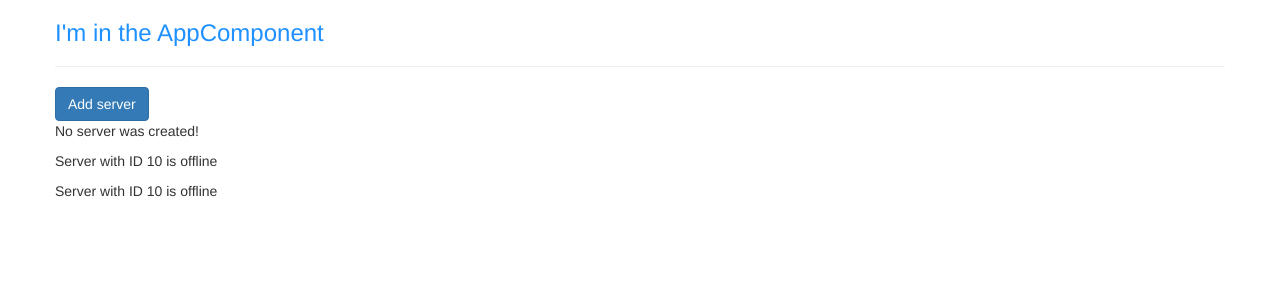
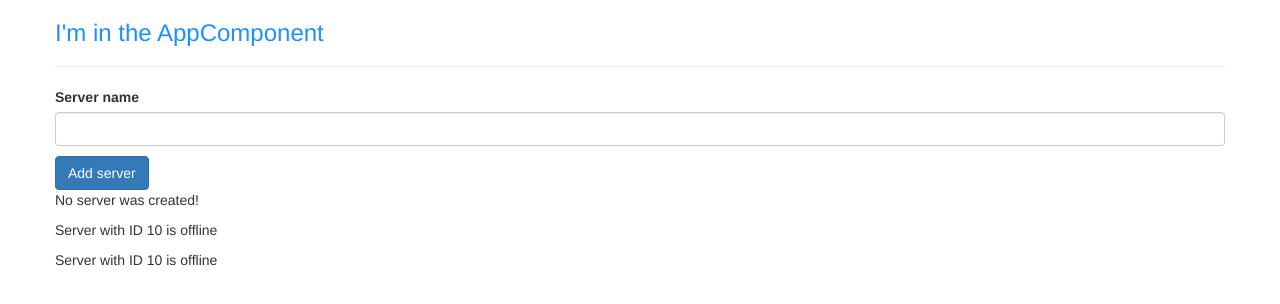
Before and after one commit to dirkgietelink/udemy-ang8, an Angular app: page / in a window 1280 px wide. Shown: the top 304 px of the page. Built offline with nearby package versions, Linux system fonts and the light colour scheme.

Commit message:
vid 30: Event binding and String interpolation combined. Created onUpdateServerName method, containing event object, which is casted.

```diff
--- a/src/app/servers/servers.component.html
+++ b/src/app/servers/servers.component.html
@@ -1,3 +1,9 @@
+<label>Server name</label>
+<input
+  type="text"
+  class="form-control"
+  (input)="onUpdateServerName($event)">
+<p>{{ serverName }}</p>
 <button
   class="btn btn-primary"
   [disabled]="!allowNewServer"
--- a/src/app/servers/servers.component.ts
+++ b/src/app/servers/servers.component.ts
@@ -14,6 +14,7 @@
 
   allowNewServer = false;
   serverCreationStatus = 'No server was created!';
+  serverName = '';
 
   constructor() {
     setTimeout(() => {
@@ -28,4 +29,8 @@
     this.serverCreationStatus = 'Server was created!';
   }
 
+  onUpdateServerName(event: Event) {
+    this.serverName = (<HTMLInputElement> event.target).value;
+  }
+
 }
```
